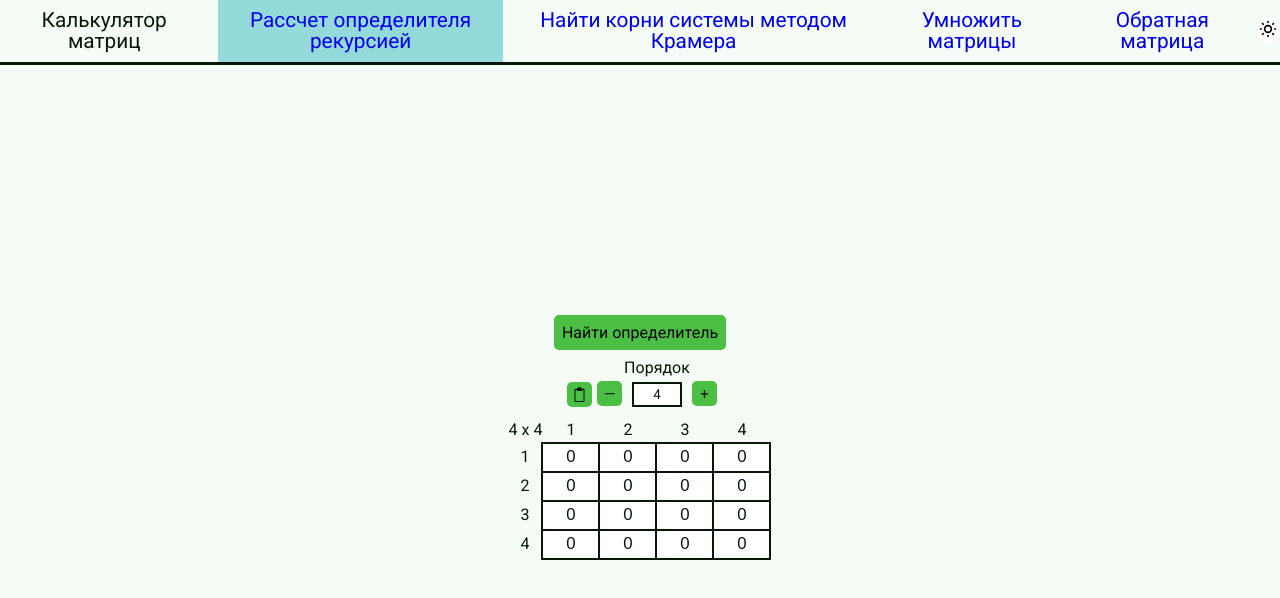
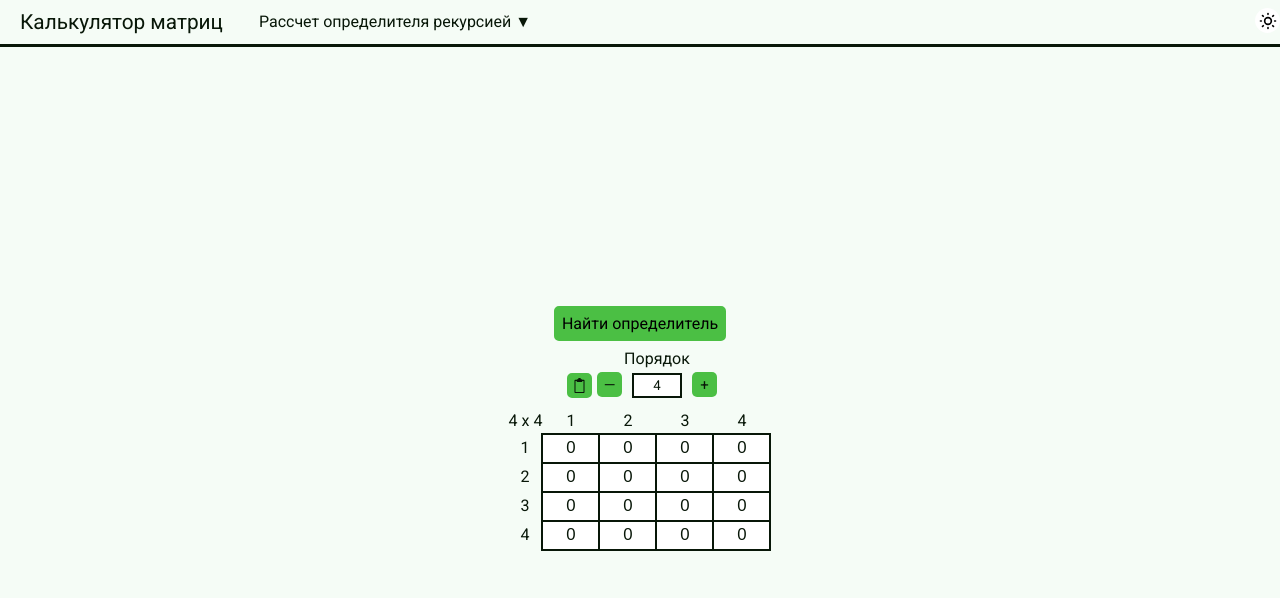
Before and after one commit to Traunin/matrix-calculator, a Vue app: page /#/determinant in a window 1280 px wide. Shown: the top 598 px of the page. Built offline with nearby package versions, Linux system fonts and the light colour scheme.

Commit message:
feat(Navbar): add dropdown menu

```diff
--- a/src/components/Navbar.vue
+++ b/src/components/Navbar.vue
@@ -1,11 +1,22 @@
 <template>
     <nav>
         <ul>
-            <navbar-link
-                v-for="link in pages"
-                :name="link.name"
-                :link="link.link"
-            ></navbar-link>
+            <li class="dropdown">
+                <router-link
+                    v-for="link in pages"
+                    :to="`/${link.link}`"
+                    active-class="active"
+                    >{{ link.name }} ▼</router-link
+                >
+                <div class="dropdown-content">
+                    <router-link
+                        v-for="link in pages"
+                        :to="`/${link.link}`"
+                        active-class="active"
+                        >{{ link.name }}</router-link
+                    >
+                </div>
+            </li>
         </ul>
     </nav>
 </template>
@@ -32,9 +43,70 @@ export default {
 </script>
 
 <style scoped>
+nav {
+    flex-grow: 1;
+    display: flex;
+    justify-content: flex-start;
+}
+a {
+    font-family: "Roboto", sans-serif;
+    color: var(--text-color);
+}
+.dropdown a {
+    display: none;
+}
+.dropdown .active {
+    display: block;
+}
 ul {
     display: flex;
     justify-content: center;
-    background: #f5fcf6;
+    flex-direction: column;
+    align-items: stretch;
+}
+
+li {
+    float: left;
+}
+
+li a,
+.dropbtn {
+    display: inline-block;
+    text-align: center;
+    padding: 14px 16px;
+    text-decoration: none;
+}
+
+li a:hover,
+.dropdown:hover .dropbtn {
+    background-color: var(--accent-color);
+}
+
+li.dropdown {
+    display: inline-block;
+}
+
+.dropdown-content {
+    display: none;
+    position: absolute;
+    min-width: 160px;
+    box-shadow: 0px 8px 16px 0px var(--shadow-color);
+    z-index: 1;
+}
+
+.dropdown-content a {
+    padding: 12px 16px;
+    text-decoration: none;
+    display: block;
+    text-align: left;
+    background: var(--background-color);
+}
+
+.dropdown-content a:hover {
+    background-color: #f1f1f1;
+}
+
+.dropdown:hover .dropdown-content {
+    display: block;
 }
 </style>
```
